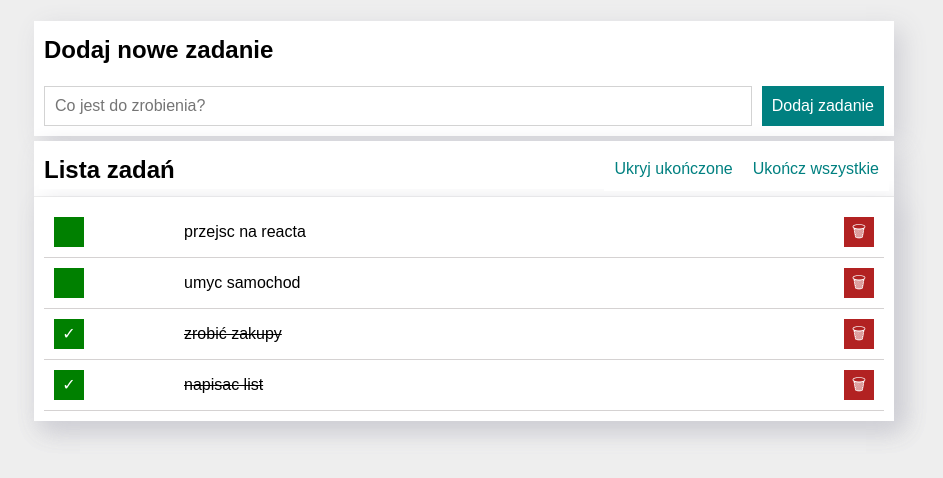
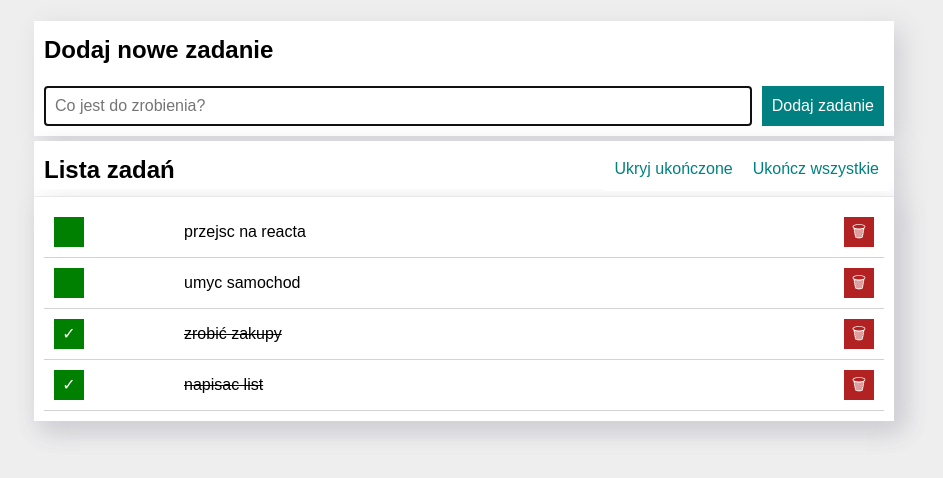
Before and after one commit to MSendek40/List-checker-react, a React (Create React App) app: page / in a window 1280 px wide. Shown: the top 478 px of the page, without its empty margins (176-1119 px from the left). Built offline with nearby package versions, Linux system fonts and the light colour scheme.

Commit message:
modification of Form idex.js

```diff
--- a/src/App.js
+++ b/src/App.js
@@ -40,14 +40,24 @@ const setAllDone = () => {
   setTasks (tasks => tasks.map(task => ({...task, done:true})));
 };
 
-
+const addNewTask = (content) => {
+  setTasks(tasks => [
+    ...tasks,
+    {
+      content,
+      done: false,
+      id: [tasks.length - 1].id + 1,
+    }
+  ])
+}
   return (
     <Container>
       <Header />
 
       <Section
         title="Dodaj nowe zadanie"
-        body={<Form />}
+        body={<Form
+          addNewTask={addNewTask} />}
       />
 
       <Section
--- a/src/Buttons/index.js
+++ b/src/Buttons/index.js
@@ -6,7 +6,7 @@ const Buttons = ({tasks, hideDone, toggleHideDone, setAllDone}) => (
         {tasks.length > 0 && (
             <>
                 <button
-                onClick={()=> toggleHideDone()}
+                onClick={toggleHideDone}
                 className="buttons__button">
                     {hideDone ? "Pokaż" : "Ukryj"} ukończone
                 </button>
--- a/src/Form/index.js
+++ b/src/Form/index.js
@@ -1,32 +1,31 @@
-import React, {useState} from "react";
 import "./style.css";
+import { useState } from "react";
 
-const Form = ({addNewTask}) => {
-
+const Form = ({ addNewTask }) => {
     const [newTaskContent, setNewTaskContent] = useState("");
 
-const onFormSubmit =(event) => {
+    const onFormSubmit = (event) => {
         event.preventDefault();
-    addNewTask(newTaskContent.trim());
+        if (newTaskContent.trim() === "") {
+            return;
         }
 
-return (<form
-onSubmit={onFormSubmit}
-className="form__elements">
+        addNewTask(newTaskContent.trim());
+        setNewTaskContent("")
+    };
+
+    return (
+        <form className="form__elements" onSubmit={onFormSubmit}>
             <input
                 value={newTaskContent}
                 className="form__input"
                 placeholder="Co jest do zrobienia?"
-    autofocus
-    onChange={(target) => setNewTaskContent(target.value)}
+                autoFocus
+                onChange={({ target }) => setNewTaskContent(target.value)}
             />
-<button className="form__button">Dodaj zadanie </button>
-</form>)
-
-
-}
-
-
-
+            <button className="form__button">Dodaj zadanie</button>
+        </form>
+    )
+};
 
 export default Form;
```
Lines whose indentation alone changed are shown as unchanged.
